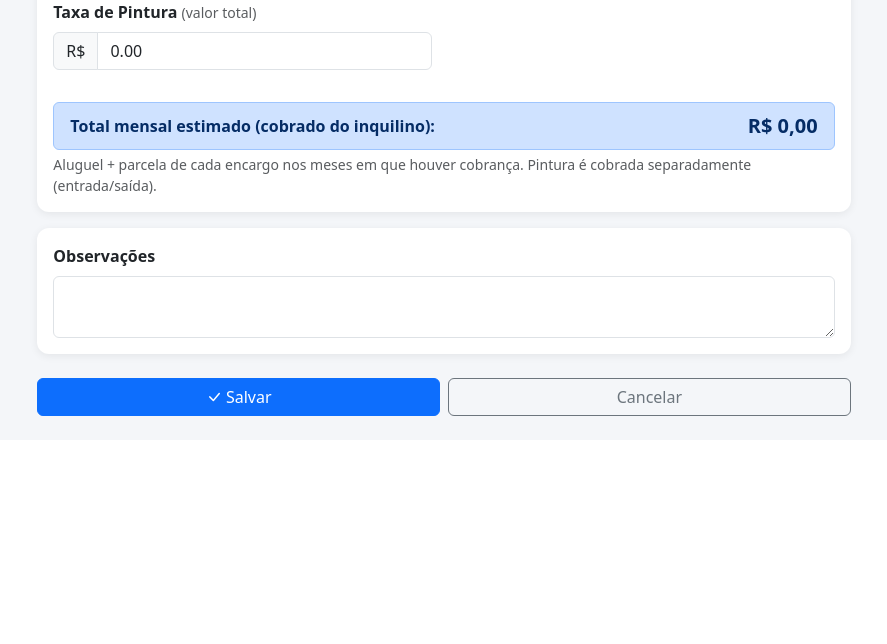
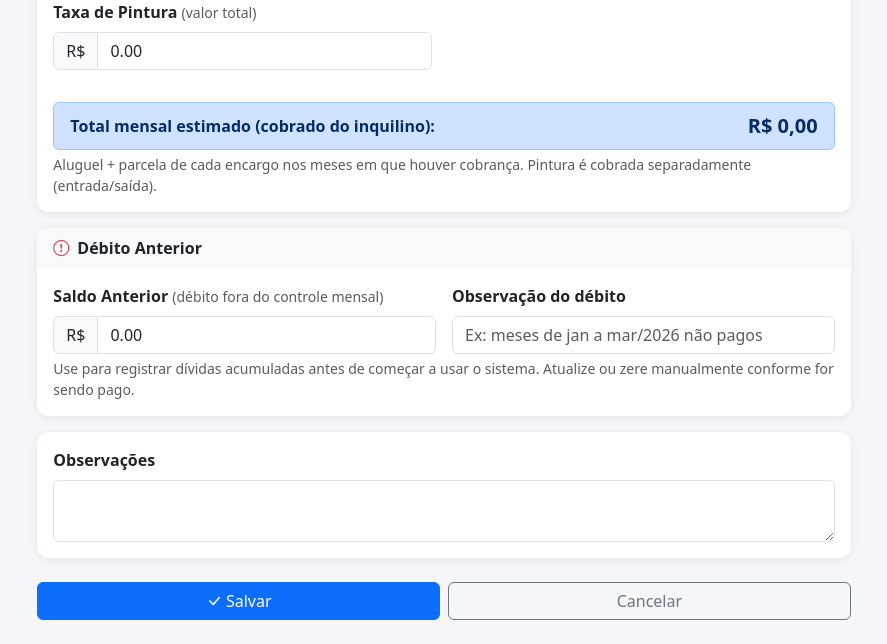
Before and after one commit to adaianecatapan-del/ALUGUEIS, a Flask app: page /inquilinos/novo in a window 1280 px wide. Shown: the part 1440-2084 px from the top of the page, without its empty margins (196-1083 px from the left). Before the commit the page ends 1856 px from the top, so only its background shows below. Run offline with Flask 3, Linux system fonts and the light colour scheme; data that the repository does not hold is empty.

Commit message:
Adiciona saldo anterior (debito fora do controle mensal) por inquilino, com alerta no dashboard e nos relatorios

```diff
--- a/app.py
+++ b/app.py
@@ -152,6 +152,14 @@ def index():
         ORDER BY i.data_fim
     ''', (em_60_dias,)).fetchall()
 
+    saldos_anteriores = conn.execute('''
+        SELECT i.*, im.endereco
+        FROM inquilinos i
+        LEFT JOIN imoveis im ON i.imovel_id = im.id
+        WHERE i.saldo_anterior > 0
+        ORDER BY i.saldo_anterior DESC
+    ''').fetchall()
+
     conn.close()
     return render_template('index.html',
         total_imoveis=total_imoveis,
@@ -161,7 +169,8 @@ def index():
         alertas=alertas,
         atrasados=atrasados,
         ultimos_pagos=ultimos_pagos,
-        contratos_vencendo=contratos_vencendo
+        contratos_vencendo=contratos_vencendo,
+        saldos_anteriores=saldos_anteriores
     )
 
 
@@ -253,7 +262,8 @@ def inquilino_novo():
         cols = (['nome', 'cpf', 'telefone', 'email', 'imovel_id', 'data_inicio', 'data_fim',
                   'aluguel', 'taxa_pintura', 'dia_vencimento'] +
                 _encargo_cols() +
-                ['taxa_administracao_valor_fixo', 'data_ultimo_reajuste', 'observacao'])
+                ['taxa_administracao_valor_fixo', 'saldo_anterior', 'saldo_anterior_obs',
+                 'data_ultimo_reajuste', 'observacao'])
         vals = ([request.form['nome'], request.form.get('cpf'), request.form.get('telefone'),
                   request.form.get('email'), request.form.get('imovel_id') or None,
                   data_inicio, data_fim,
@@ -261,6 +271,8 @@ def inquilino_novo():
                   int(request.form.get('dia_vencimento') or 5)] +
                 _encargo_form_values() +
                 [float(request.form.get('taxa_administracao_valor_fixo') or 0),
+                 float(request.form.get('saldo_anterior') or 0),
+                 request.form.get('saldo_anterior_obs'),
                  data_inicio, request.form.get('observacao')])
         placeholders = ','.join(['?'] * len(cols))
         cursor = conn.execute(
@@ -296,13 +308,16 @@ def inquilino_editar(id):
         cols = (['nome', 'cpf', 'telefone', 'email', 'imovel_id', 'data_inicio', 'data_fim',
                   'aluguel', 'taxa_pintura', 'dia_vencimento'] +
                 _encargo_cols() +
-                ['taxa_administracao_valor_fixo', 'data_ultimo_reajuste', 'ativo', 'observacao'])
+                ['taxa_administracao_valor_fixo', 'saldo_anterior', 'saldo_anterior_obs',
+                 'data_ultimo_reajuste', 'ativo', 'observacao'])
         vals = ([request.form['nome'], request.form.get('cpf'), request.form.get('telefone'),
                   request.form.get('email'), request.form.get('imovel_id') or None,
                   data_inicio, data_fim, novo_aluguel, taxa_pintura,
                   int(request.form.get('dia_vencimento') or 5)] +
                 _encargo_form_values() +
                 [float(request.form.get('taxa_administracao_valor_fixo') or 0),
+                 float(request.form.get('saldo_anterior') or 0),
+                 request.form.get('saldo_anterior_obs'),
                  data_ultimo_reajuste, 1 if request.form.get('ativo') else 0,
                  request.form.get('observacao')])
         set_clause = ', '.join(f'{c}=?' for c in cols)
@@ -583,20 +598,21 @@ def relatorios():
     todos_inquilinos = conn.execute('SELECT id, nome FROM inquilinos ORDER BY nome').fetchall()
 
     resumo_por_inquilino = conn.execute('''
-        SELECT i.id, i.nome, im.endereco,
+        SELECT i.id, i.nome, im.endereco, i.saldo_anterior,
                COUNT(p.id) as qtd,
-               SUM(p.total) as total_cobrado,
-               SUM(CASE WHEN p.status='pago' THEN p.total ELSE 0 END) as total_pago,
-               SUM(CASE WHEN p.status='pago' THEN p.aluguel ELSE 0 END) as aluguel_pago,
-               SUM(CASE WHEN p.status='pago' THEN (p.total - p.aluguel) ELSE 0 END) as outras_taxas_pago,
-               SUM(CASE WHEN p.status='pago' THEN COALESCE(p.valor_liquido, p.total) ELSE 0 END) as total_liquido,
-               SUM(CASE WHEN p.status IN ('pendente','atrasado') THEN p.total ELSE 0 END) as total_pendente,
+               COALESCE(SUM(p.total), 0) as total_cobrado,
+               COALESCE(SUM(CASE WHEN p.status='pago' THEN p.total ELSE 0 END), 0) as total_pago,
+               COALESCE(SUM(CASE WHEN p.status='pago' THEN p.aluguel ELSE 0 END), 0) as aluguel_pago,
+               COALESCE(SUM(CASE WHEN p.status='pago' THEN (p.total - p.aluguel) ELSE 0 END), 0) as outras_taxas_pago,
+               COALESCE(SUM(CASE WHEN p.status='pago' THEN COALESCE(p.valor_liquido, p.total) ELSE 0 END), 0) as total_liquido,
+               COALESCE(SUM(CASE WHEN p.status IN ('pendente','atrasado') THEN p.total ELSE 0 END), 0) as total_pendente,
+               (COALESCE(SUM(CASE WHEN p.status IN ('pendente','atrasado') THEN p.total ELSE 0 END), 0) + i.saldo_anterior) as total_devido,
                MAX(CASE WHEN p.status='pago' THEN p.data_pagamento ELSE NULL END) as ultimo_pagamento
-        FROM pagamentos p
-        JOIN inquilinos i ON p.inquilino_id = i.id
+        FROM inquilinos i
         LEFT JOIN imoveis im ON i.imovel_id = im.id
-        WHERE p.mes_referencia LIKE ?
+        LEFT JOIN pagamentos p ON p.inquilino_id = i.id AND p.mes_referencia LIKE ?
         GROUP BY i.id
+        HAVING qtd > 0 OR i.saldo_anterior > 0
         ORDER BY i.nome
     ''', (f'{ano}%',)).fetchall()
 
--- a/database.py
+++ b/database.py
@@ -90,6 +90,8 @@ def migrate_db():
         ('taxa_administracao_mes', 'INTEGER DEFAULT 1'),
         ('taxa_administracao_pct', 'REAL DEFAULT 0'),
         ('taxa_administracao_valor_fixo', 'REAL DEFAULT 0'),
+        ('saldo_anterior', 'REAL DEFAULT 0'),
+        ('saldo_anterior_obs', 'TEXT'),
     ]:
         try:
             conn.execute(f'ALTER TABLE inquilinos ADD COLUMN {col} {defn}')
--- a/templates/inquilino_form.html
+++ b/templates/inquilino_form.html
@@ -220,6 +220,32 @@
       </div>
       {% endif %}
 
+      <!-- Saldo Anterior -->
+      <div class="card mb-3">
+        <div class="card-header fw-semibold bg-light border-0">
+          <i class="bi bi-exclamation-circle me-2 text-danger"></i>Débito Anterior
+        </div>
+        <div class="card-body">
+          <div class="row g-3">
+            <div class="col-12 col-sm-6">
+              <label class="form-label fw-semibold">Saldo Anterior <span class="text-muted small fw-normal">(débito fora do controle mensal)</span></label>
+              <div class="input-group">
+                <span class="input-group-text">R$</span>
+                <input type="number" name="saldo_anterior" class="form-control" step="0.01" min="0"
+                       value="{{ inquilino.saldo_anterior if inquilino else '0.00' }}">
+              </div>
+            </div>
+            <div class="col-12 col-sm-6">
+              <label class="form-label fw-semibold">Observação do débito</label>
+              <input type="text" name="saldo_anterior_obs" class="form-control"
+                     value="{{ inquilino.saldo_anterior_obs or '' if inquilino else '' }}"
+                     placeholder="Ex: meses de jan a mar/2026 não pagos">
+            </div>
+          </div>
+          <div class="form-text">Use para registrar dívidas acumuladas antes de começar a usar o sistema. Atualize ou zere manualmente conforme for sendo pago.</div>
+        </div>
+      </div>
+
       <!-- Observações -->
       <div class="card mb-4">
         <div class="card-body">
--- a/templates/relatorios.html
+++ b/templates/relatorios.html
@@ -215,6 +215,8 @@
             <th class="text-end">Outras Taxas</th>
             <th class="text-end">Líquido</th>
             <th class="text-end">Pendente</th>
+            <th class="text-end">Saldo Anterior</th>
+            <th class="text-end">Total Devido</th>
             <th class="text-center">Último Pagamento</th>
             <th class="text-center">Detalhar</th>
           </tr>
@@ -231,6 +233,8 @@
             <td class="text-end">R$ {{ "%.2f"|format(r.outras_taxas_pago) }}</td>
             <td class="text-end text-success fw-bold">R$ {{ "%.2f"|format(r.total_liquido) }}</td>
             <td class="text-end {% if r.total_pendente > 0 %}text-danger{% endif %}">R$ {{ "%.2f"|format(r.total_pendente) }}</td>
+            <td class="text-end {% if r.saldo_anterior > 0 %}text-danger fw-bold{% endif %}">{{ "R$ %.2f"|format(r.saldo_anterior) if r.saldo_anterior else '—' }}</td>
+            <td class="text-end fw-bold {% if r.total_devido > 0 %}text-danger{% endif %}">R$ {{ "%.2f"|format(r.total_devido) }}</td>
             <td class="text-center small">
               {% if r.ultimo_pagamento %}
                 {{ r.ultimo_pagamento.split('-')[2] }}/{{ r.ultimo_pagamento.split('-')[1] }}/{{ r.ultimo_pagamento.split('-')[0] }}
```
Also changed, not shown: templates/index.html (+27 -0 lines).
